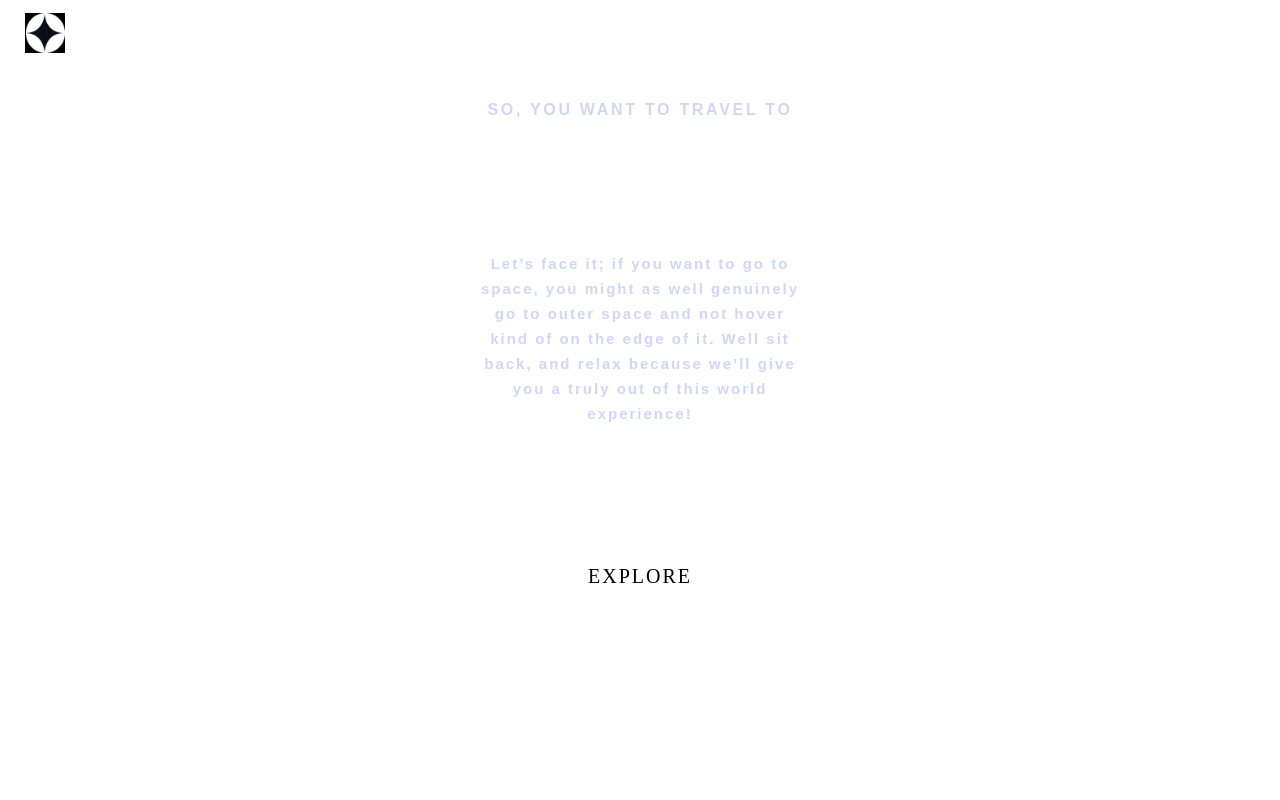
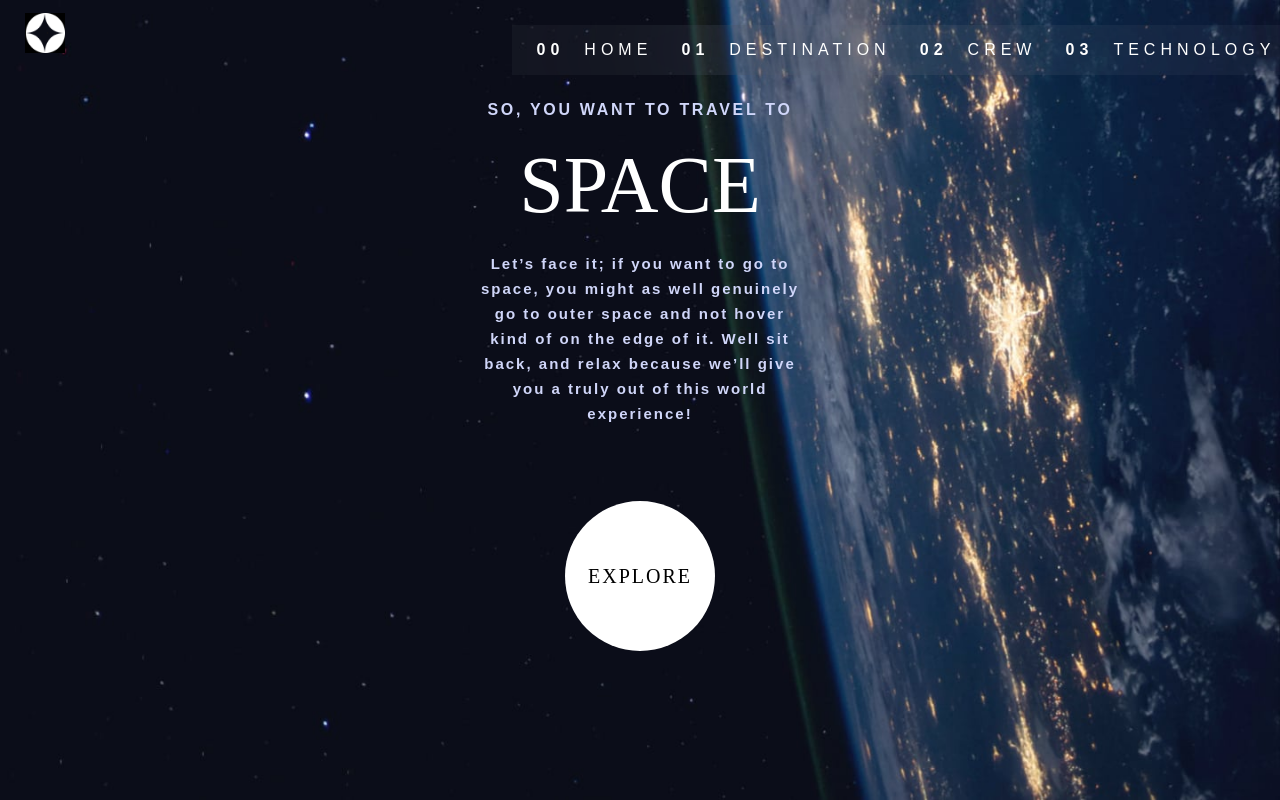
Before and after one commit to bsao17/spaceTourismChallenge-NextJS-TS, a Next.js app: page / in a window 1280 px wide. Built offline with nearby package versions, Linux system fonts and the light colour scheme; a web font is replaced by a local one.

Commit message:
update tablet responsive desktop

```diff
--- a/styles/Home.module.scss
+++ b/styles/Home.module.scss
@@ -14,8 +14,8 @@ $blueLight: #D0D6F9;
   flex-direction: column;
   justify-content: center;
   align-items: center;
-  width: 100%;
-  height: 100%;
+  width: 100vw;
+  height: 100vh;
   background-image: url("../public/assets/home/background-home-desktop.jpg");
   background-size: cover;
   #navigation {
--- a/styles/mixins/components/navigation/responsive-navigation.scss
+++ b/styles/mixins/components/navigation/responsive-navigation.scss
@@ -45,14 +45,15 @@
       justify-content: space-around !important;
       align-items: center !important;
       margin: auto !important;
-      height: 100px !important;
+      height: 50px !important;
     }
     .verticalMenuWrapper {
       box-sizing: content-box;
       width: 60% !important;
       transform: translateX(0)!important;
       padding-top: 0 !important;
-      height: 100px !important;
+      height: 50px !important;
+      margin-top: 25px;
     }
   }
 }
```
